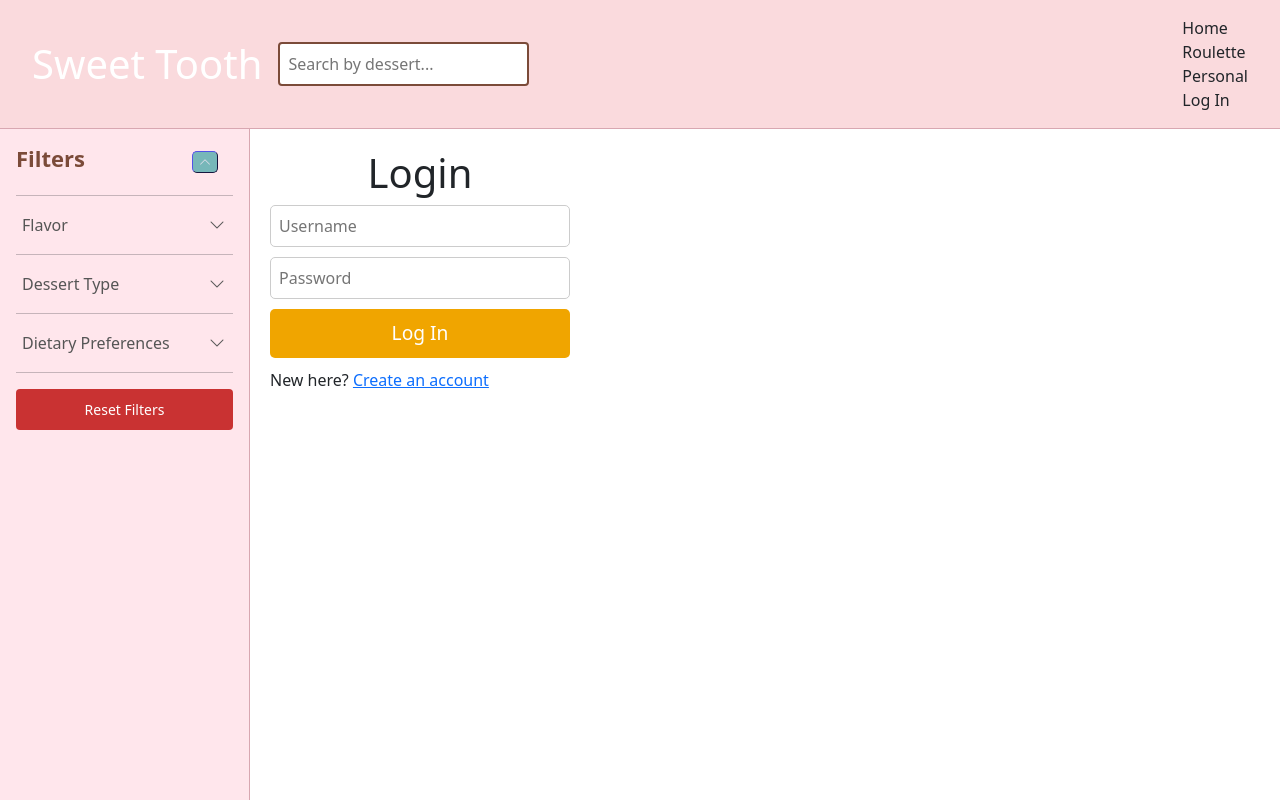
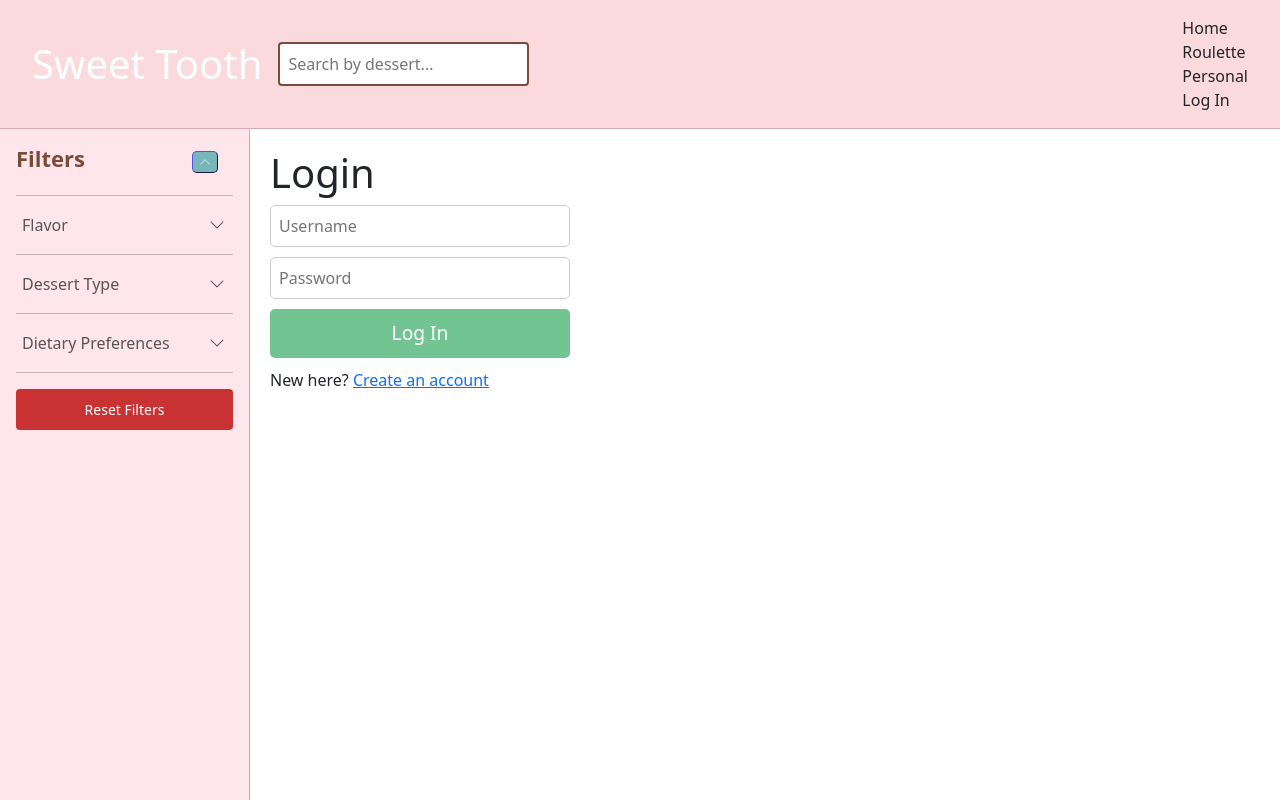
Before and after one commit to alexueda/sweets-project, a React (Create React App) app: page / in a window 1280 px wide. Both pictures are taken after a click on the element "Log In". Built offline with nearby package versions, Linux system fonts and the light colour scheme; the HTML template or start-up script is replaced by a standard one.

Commit message:
changed colors in login/register to match theme a bit more

```diff
--- a/src/css/Login.css
+++ b/src/css/Login.css
@@ -2,7 +2,7 @@
 .login-page {
   display: flex;
   flex-direction: column;
-  align-items: center;
+  align-items: left;
   padding: 20px;
 }
 
@@ -34,12 +34,12 @@
   cursor: pointer;
   border: none;
   border-radius: 5px;
-  background-color: #f0a500;
+  background-color: #72c592;
   color: white;
 }
 
 .form-button:hover {
-  background-color: #e08e00;
+  background-color: #63ac7f;
 }
 
 /* Error Message Styles */
--- a/src/css/Register.css
+++ b/src/css/Register.css
@@ -1,7 +1,7 @@
 .register-page {
   display: flex;
   flex-direction: column;
-  align-items: center;
+  align-items: left;
   padding: 20px;
 }
 
@@ -25,12 +25,12 @@
   cursor: pointer;
   border: none;
   border-radius: 5px;
-  background-color: #f0a500;
+  background-color: #72c592;
   color: white;
 }
 
 .register-button:hover {
-  background-color: #e08e00;
+  background-color: #63ac7f;
 }
 
 .error-text {
```
